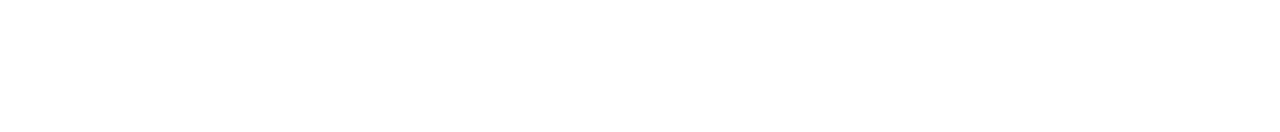
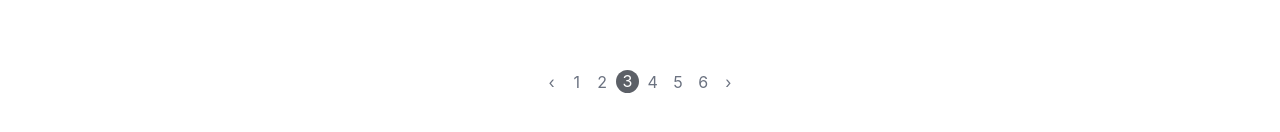
Before and after one commit to Cluting/cluting-frontend, a React (Create React App) app: page / in a window 1280 px wide. Shown: the part 1746-1878 px from the top of the page. Before the commit the page ends 1720 px from the top, so only its background shows below. Built offline with nearby package versions, Linux system fonts and the light colour scheme; a web font is replaced by a local one.

Commit message:
✨ feat: 페이지네이션 구현

```diff
--- a/package.json
+++ b/package.json
@@ -10,6 +10,7 @@
     "classnames": "^2.5.1",
     "react": "^18.3.1",
     "react-dom": "^18.3.1",
+    "react-js-pagination": "^3.0.3",
     "react-router-dom": "^6.27.0",
     "react-scripts": "5.0.1",
     "typescript": "^4.9.5",
@@ -44,6 +45,7 @@
     ]
   },
   "devDependencies": {
+    "@types/react-js-pagination": "^3.0.7",
     "autoprefixer": "^10.4.20",
     "eslint": "^8.57.1",
     "eslint-config-prettier": "^9.1.0",
--- /dev/null
+++ b/src/components/recruting/home/Paging.tsx
@@ -0,0 +1,19 @@
+export default function Paging() {
+  return (
+    //UI만 구현
+    <div className="flex-center">
+      <div className="w-[199px] h-[23px] flex flex-center gap-[3px] cursor-pointer text-[16px]">
+        <p className="w-[24px] h-[23px] text-gray-500">‹</p>
+        <p className="w-[24px] h-[23px] text-gray-500">1</p>
+        <p className="w-[24px] h-[23px] text-gray-500">2</p>
+        <p className="w-[24px] h-[23px] bg-gray-850 rounded-full text-white-100 flex-center">
+          3
+        </p>
+        <p className="w-[24px] h-[23px] text-gray-500">4</p>
+        <p className="w-[24px] h-[23px] text-gray-500">5</p>
+        <p className="w-[24px] h-[23px] text-gray-500">6</p>
+        <p className="w-[24px] h-[23px] text-gray-500">›</p>
+      </div>
+    </div>
+  );
+}
--- a/src/pages/Main.tsx
+++ b/src/pages/Main.tsx
@@ -1,6 +1,8 @@
+import Pagination from "react-js-pagination";
 import ClubCardList from "../components/recruting/home/ClubCardList";
 import MainBanner from "../components/recruting/home/MainBanner";
 import MainCategory from "../components/recruting/home/MainCategory";
+import Paging from "../components/recruting/home/Paging";
 
 export default function Main() {
   return (
@@ -19,6 +21,10 @@ export default function Main() {
       <div className="container max-w-[1072px] mx-auto">
         <ClubCardList />
       </div>
+
+      <div className="pt-[96px] pb-[155px]">
+        <Paging />
+      </div>
     </div>
   );
 }
```
Also changed, not shown: 1 other file (tests, documents, lock files or other folders).
